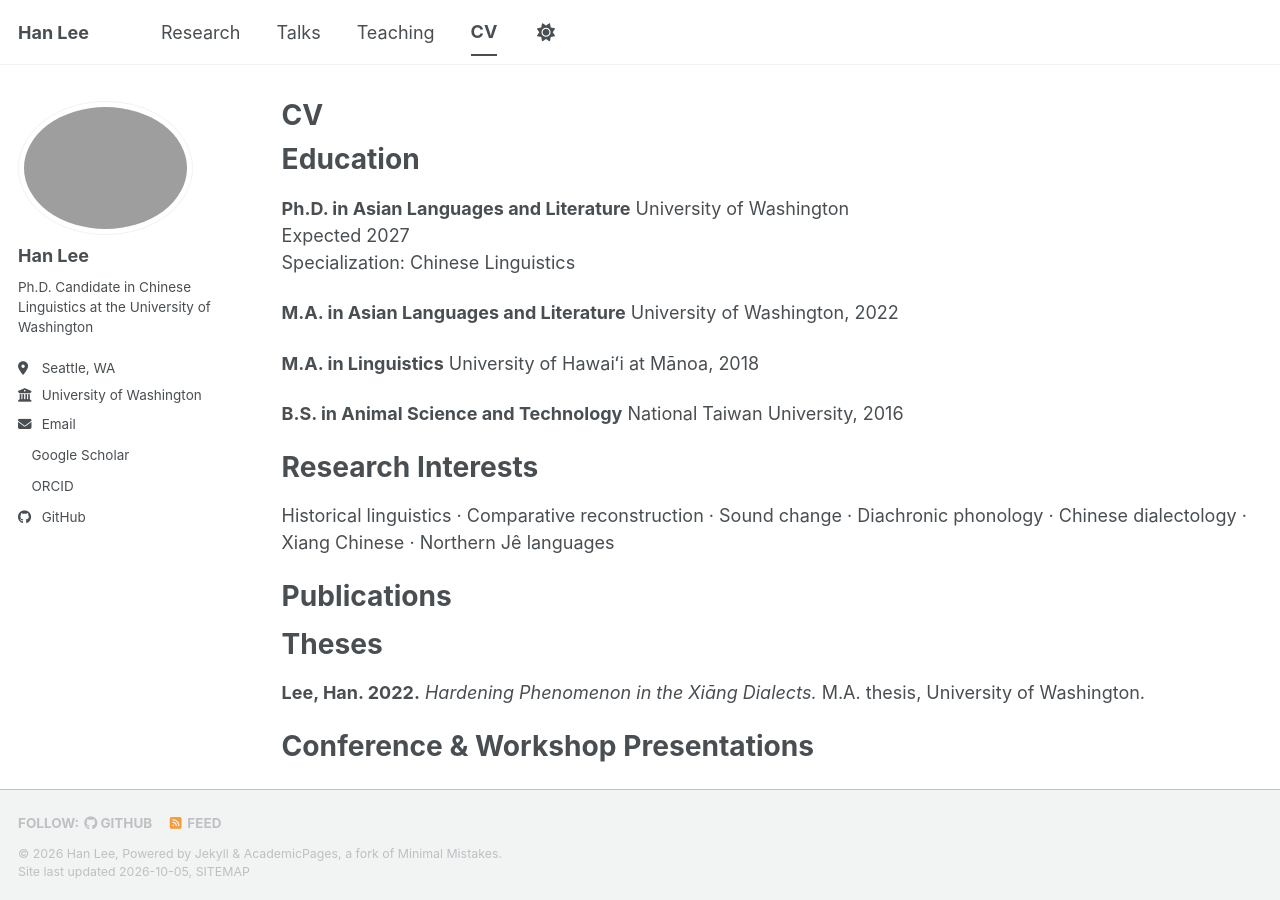
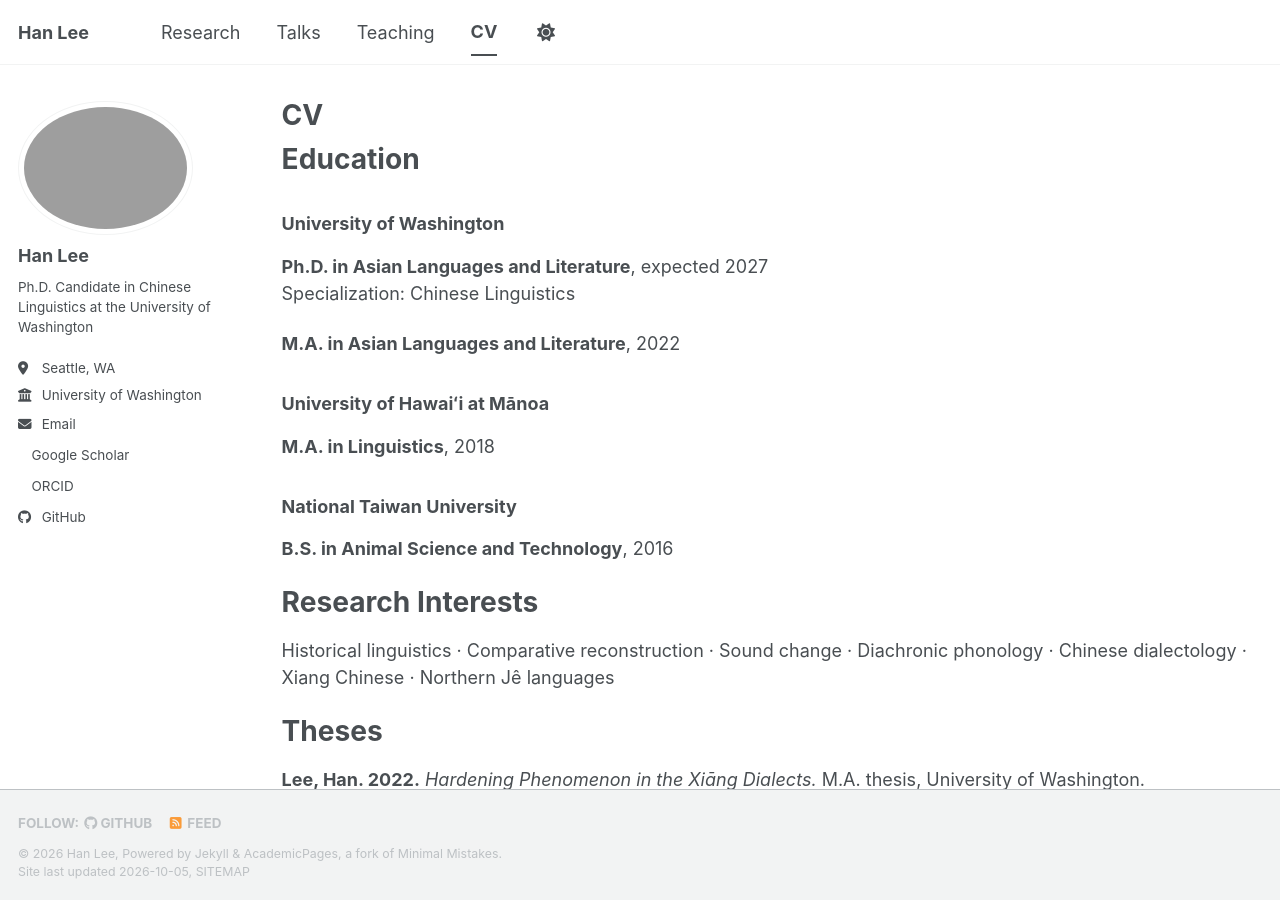
Before and after one commit to hanleeling/hanleeling.github.io, a Jekyll site: the page built from _pages/cv.md, in a window 1280 px wide and 900 px high. Built offline with Jekyll 4.4.1, drawn with Linux system fonts in a browser that asks for light colours; a style sheet for code colours, icons or effects is not loaded.

Commit message:
Update cv.md

```diff
--- a/_pages/cv.md
+++ b/_pages/cv.md
@@ -12,19 +12,22 @@ redirect_from:
 Education
 ======
 
-**Ph.D. in Asian Languages and Literature**
-University of Washington
-Expected 2027
+### University of Washington
+
+**Ph.D. in Asian Languages and Literature**, expected 2027
 Specialization: Chinese Linguistics
 
-**M.A. in Asian Languages and Literature**
-University of Washington, 2022
+**M.A. in Asian Languages and Literature**, 2022
 
-**M.A. in Linguistics**
-University of Hawaiʻi at Mānoa, 2018
 
-**B.S. in Animal Science and Technology**
-National Taiwan University, 2016
+### University of Hawaiʻi at Mānoa
+
+**M.A. in Linguistics**, 2018
+
+
+### National Taiwan University
+
+**B.S. in Animal Science and Technology**, 2016
 
 
 Research Interests
@@ -32,9 +35,6 @@ Research Interests
 
 Historical linguistics · Comparative reconstruction · Sound change · Diachronic phonology · Chinese dialectology · Xiang Chinese · Northern Jê languages
 
-
-Publications
-======
 
 Theses
 ======
```
